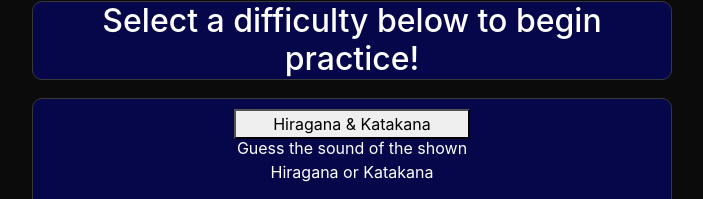
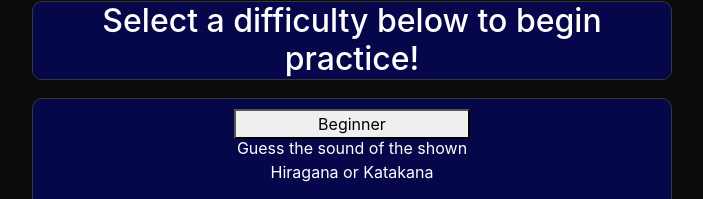
Before and after one commit to Phoenuxx/Kanji-Helper, a React (Create React App) app in the folder kanji-learn/client/: page /#/ in a window 1280 px wide. Shown: the part 82-281 px from the top of the page, without its empty margins (288-991 px from the left). Built offline with nearby package versions, Linux system fonts and the light colour scheme.

Commit message:
#12 Beginner button relabled / app page routes changed from exact path to just path ending in diffculty levels

```diff
--- a/kanji-learn/client/src/App.js
+++ b/kanji-learn/client/src/App.js
@@ -10,8 +10,8 @@ function App() {
     <Router>
         <Switch>
           <Route exact path='/' component={Home} />
-          <Route exact path='/Kanji-Helper/#/beginner' component={Easy} />
-          <Route exact path='/Kanji-Helper/#/intermediate' component={Int} />
+          <Route path='/beginner' component={Easy} />
+          <Route path='/intermediate' component={Int} />
         </Switch>
     </Router>
   );
--- a/kanji-learn/client/src/Pages/Home.js
+++ b/kanji-learn/client/src/Pages/Home.js
@@ -18,7 +18,7 @@ export default function homePage() {
         <div className="col-3" />
         <div className="col-6 center-col" >
           <div className="row" >
-            <DiffSelect class="diff-btn col-9 col-sm-8 col-md-7 col-lg-6 col-xl-5" src="/Kanji-Helper/#/beginner" difficulty="Hiragana & Katakana" descript="Guess the sound of the shown Hiragana or Katakana" />
+            <DiffSelect class="diff-btn col-9 col-sm-8 col-md-7 col-lg-6 col-xl-5" src="/Kanji-Helper/#/beginner" difficulty="Beginner" descript="Guess the sound of the shown Hiragana or Katakana" />
           </div>
           <div className="row" >
             <DiffSelect class="diff-btn col-9 col-sm-8 col-md-7 col-lg-6 col-xl-5" src="/Kanji-Helper/#/intermediate" difficulty="Medium" descript="Guess the Kanji's english meaning" />
```
